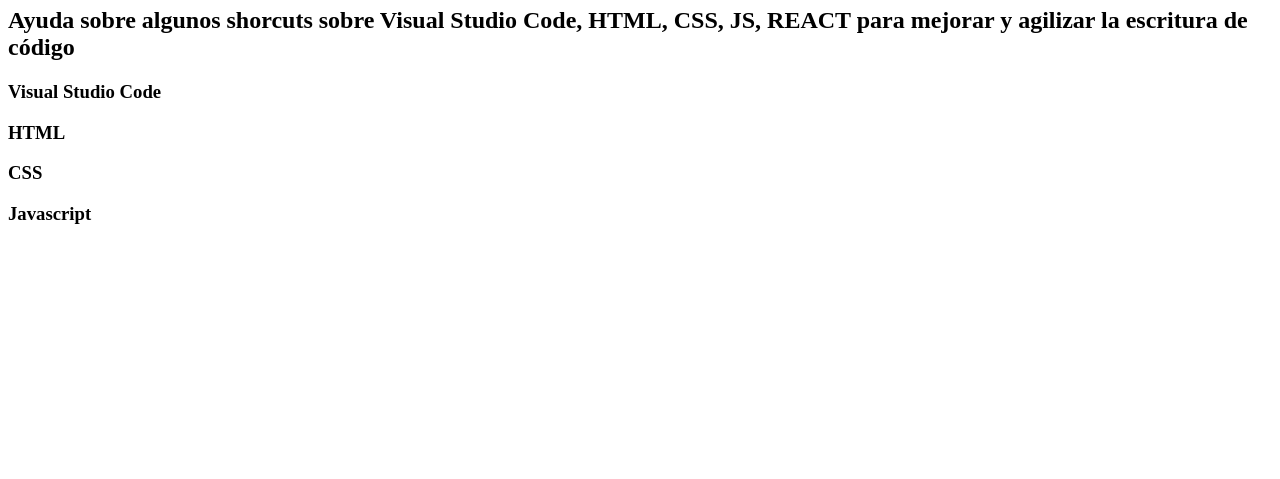
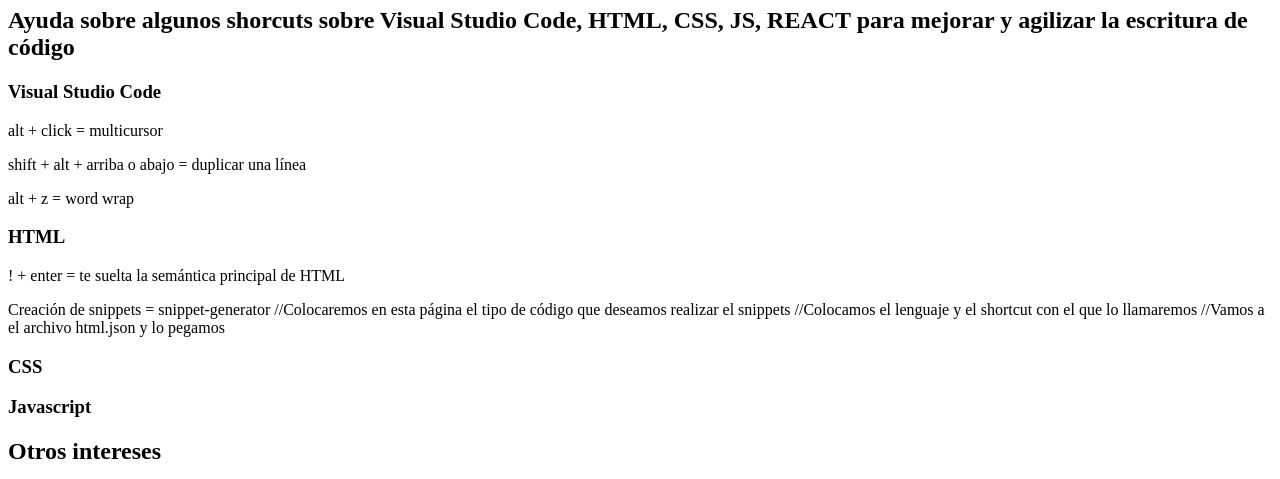
Before and after one commit to josuevilera/HelpCode, a plain HTML site: page index.html in a window 1280 px wide. Shown: the part 73-552 px from the top of the page. Drawn offline with Linux system fonts and the light colour scheme.

Commit message:
content +1

```diff
--- a/index.html
+++ b/index.html
@@ -16,11 +16,56 @@
 </head>
 
 <body>
+    <header>
         <h1>Helpcode</h1>
+
+        <nav>
+            <a href="#"></a>
+            <a href="#"></a>
+            <a href="#"></a>
+            <a href="#"></a>
+        </nav>
+    </header>
+    <main>
         <h2>Ayuda sobre algunos shorcuts sobre Visual Studio Code, HTML, CSS, JS, REACT para mejorar y agilizar la escritura de código</h2>
+        <section>
+            <article>
                 <h3>Visual Studio Code</h3>
+                <p>
+                    alt + click = multicursor
+                </p>
+                <p>
+                    shift + alt + arriba o abajo = duplicar una línea
+                </p>
+                <p>
+                    alt + z = word wrap
+                </p>
+            </article>
+            <article>
                 <h3>HTML</h3>
+                    <p>
+                        ! + enter = te suelta la semántica principal de HTML
+                    </p>
+                    <p>
+                        Creación de snippets = snippet-generator
+                        //Colocaremos en esta página el tipo de código que deseamos realizar el snippets
+                        //Colocamos el lenguaje y el shortcut con el que lo llamaremos
+                        //Vamos a el archivo html.json y lo pegamos
+                    </p>
+            </article>
+            <article>
                 <h3>CSS</h3>
+            </article>
+            <article>
                 <h3>Javascript</h3>
+            </article>
+        </section>
+        <aside>
+            <h2>Otros intereses</h2>
+        </aside>
+    </main>
+    <footer>
+        <h2>Todos los derechos reservados. 2024.</h2>
+    </footer>
 </body>
 </html>
```
Lines whose indentation alone changed are shown as unchanged.
